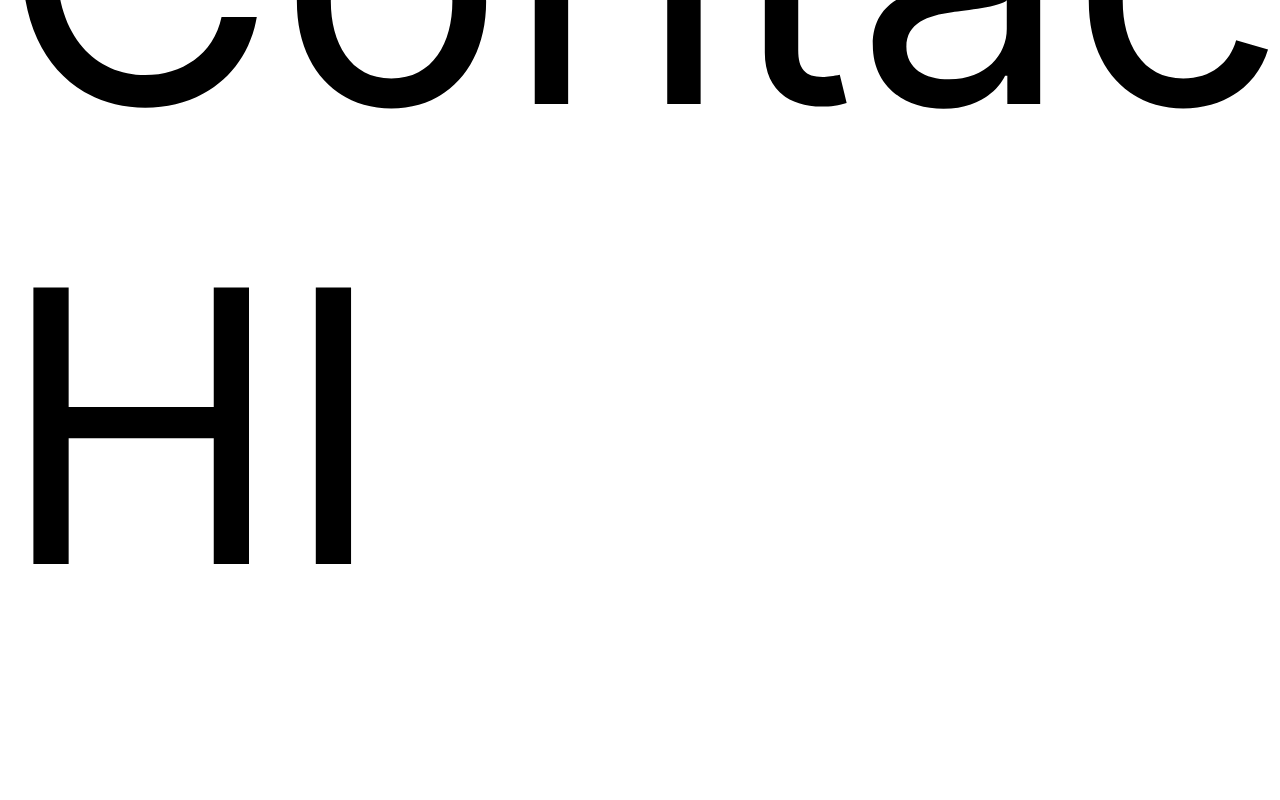
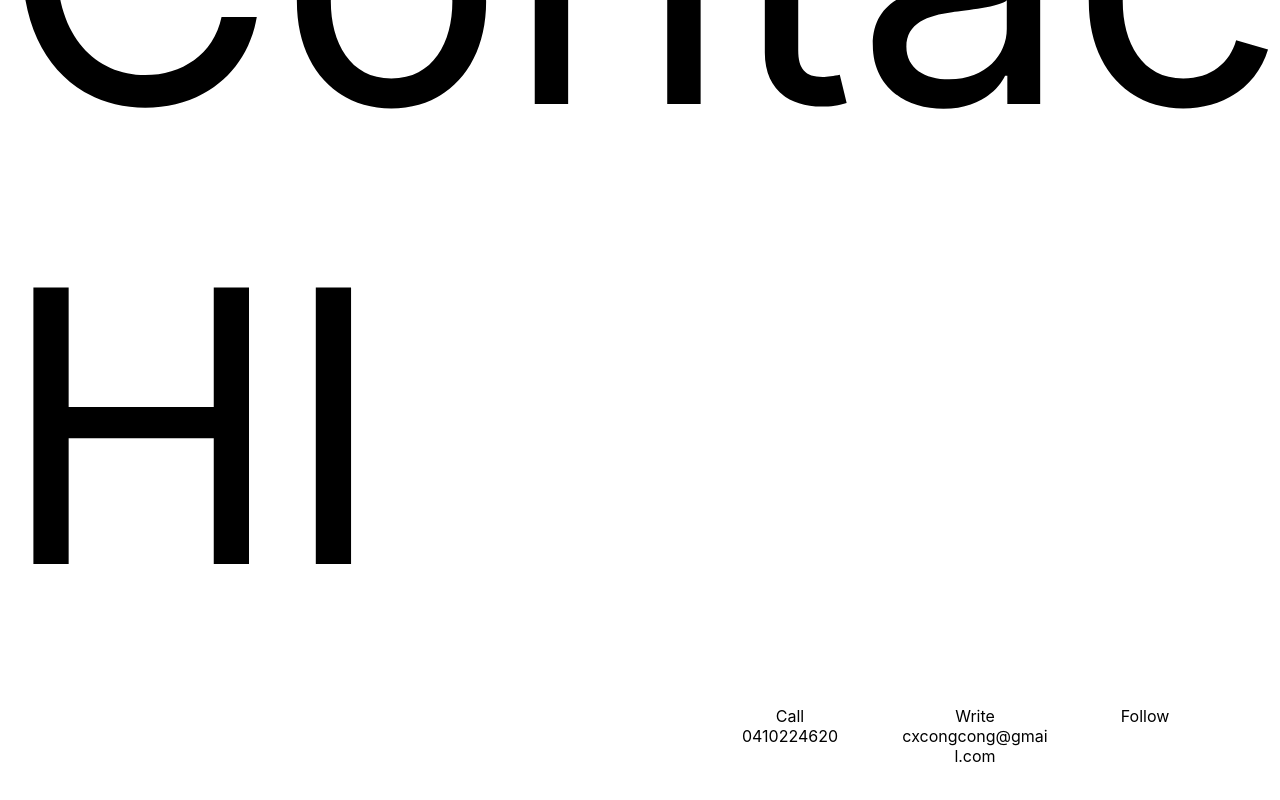
Before and after one commit to cxcongcong/e-portfolio, a React (Create React App) app: page /Contact in a window 1280 px wide. Shown: the part 414-1214 px from the top of the page. Before the commit the page ends 1070 px from the top, so only its background shows below. Built offline with nearby package versions, Linux system fonts and the light colour scheme.

Commit message:
add footer

```diff
--- a/src/App.js
+++ b/src/App.js
@@ -8,6 +8,7 @@ import Experience from './components/Experience/Experience';
 import Education from './components/Education/Education';
 import Content from './components/Content/Content';
 import Blog from './components/Blog/Blog';
+import Footer from './components/Footer/Footer';
 
 function App() {
   return (
@@ -23,6 +24,7 @@ function App() {
         <Route path="/Blog" element={<Blog/>}/>
         <Route path="/Contact" element={<Contact/>}/>
       </Routes>
+      <Footer/>
     </Router>
   );
 }
--- /dev/null
+++ b/src/components/Footer/Footer.css
@@ -0,0 +1,7 @@
+.footer-div {
+    width: 100%;
+    height: 150px;
+    left: 0;
+    bottom: 0;
+    position: relative; /*parent element*/
+}
--- /dev/null
+++ b/src/components/Footer/Footer.js
@@ -0,0 +1,14 @@
+import FooterInfoBlock from '../Icons/FooterInfoBlock';
+import './Footer.css';
+
+function Footer() {
+    return (
+        <div className="footer-div">
+            <FooterInfoBlock heading="Call" content="0410224620" right="415px"/>
+            <FooterInfoBlock heading="Write" content="cxcongcong@gmail.com" right="230px"/>
+            <FooterInfoBlock heading="Follow" content="" right="60px"/>
+        </div>
+    )
+}
+
+export default Footer;
--- /dev/null
+++ b/src/components/Icons/FooterInfoBlock.css
@@ -0,0 +1,14 @@
+.footer-block-div {
+    width: 150px;
+    position: absolute;
+    /*display: flex;//vertical center
+    flex-direction: column;
+    justify-content: center;*/
+    text-align: center;/*horizontal center*/
+    top: 50px;
+}
+
+.footer-block-div div{
+    width: 150px;
+    word-break: break-all;
+}
--- /dev/null
+++ b/src/components/Icons/FooterInfoBlock.js
@@ -0,0 +1,12 @@
+import './FooterInfoBlock.css';
+
+function FooterInfoBlock(props) {
+    return (
+            <div className='footer-block-div' style={{right: props.right}}>
+                <div>{props.heading}</div>
+                <div>{props.content}</div>
+            </div>
+    )
+}
+
+export default FooterInfoBlock;
```
